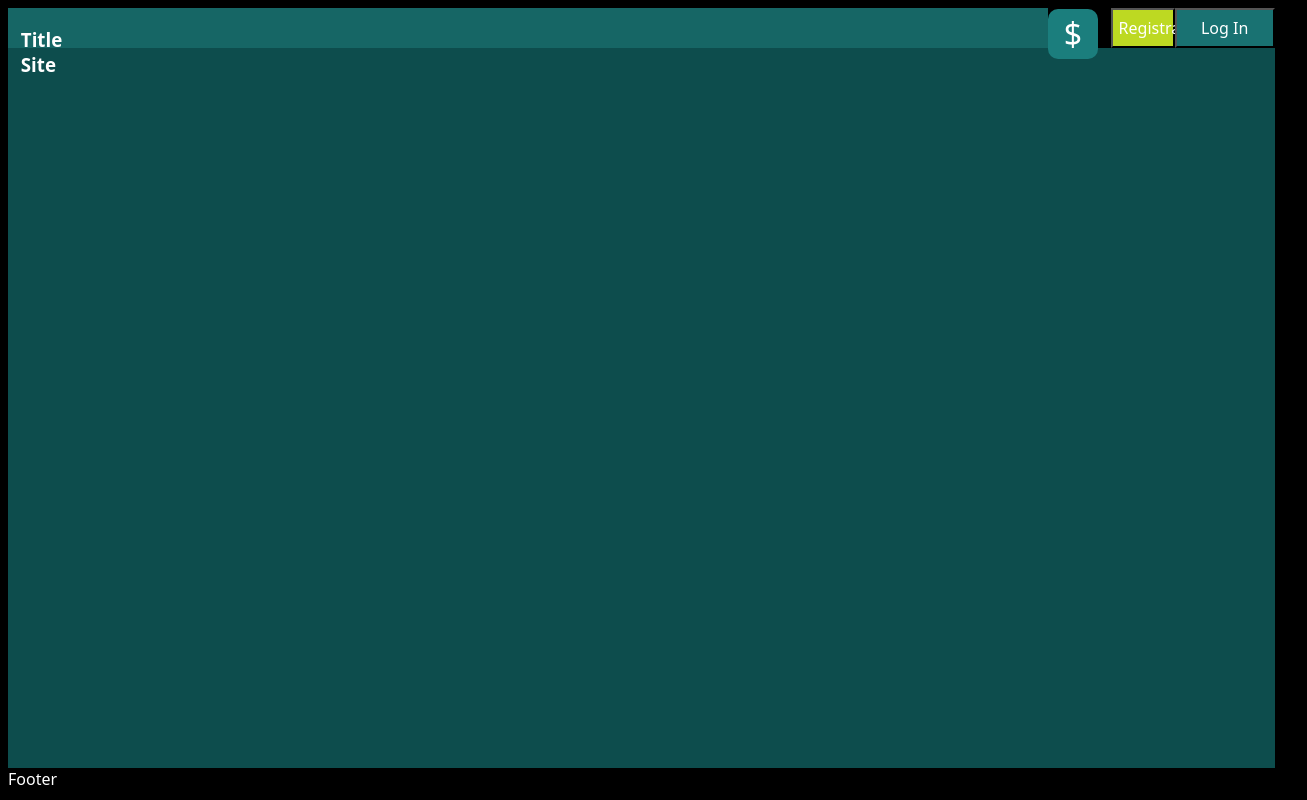
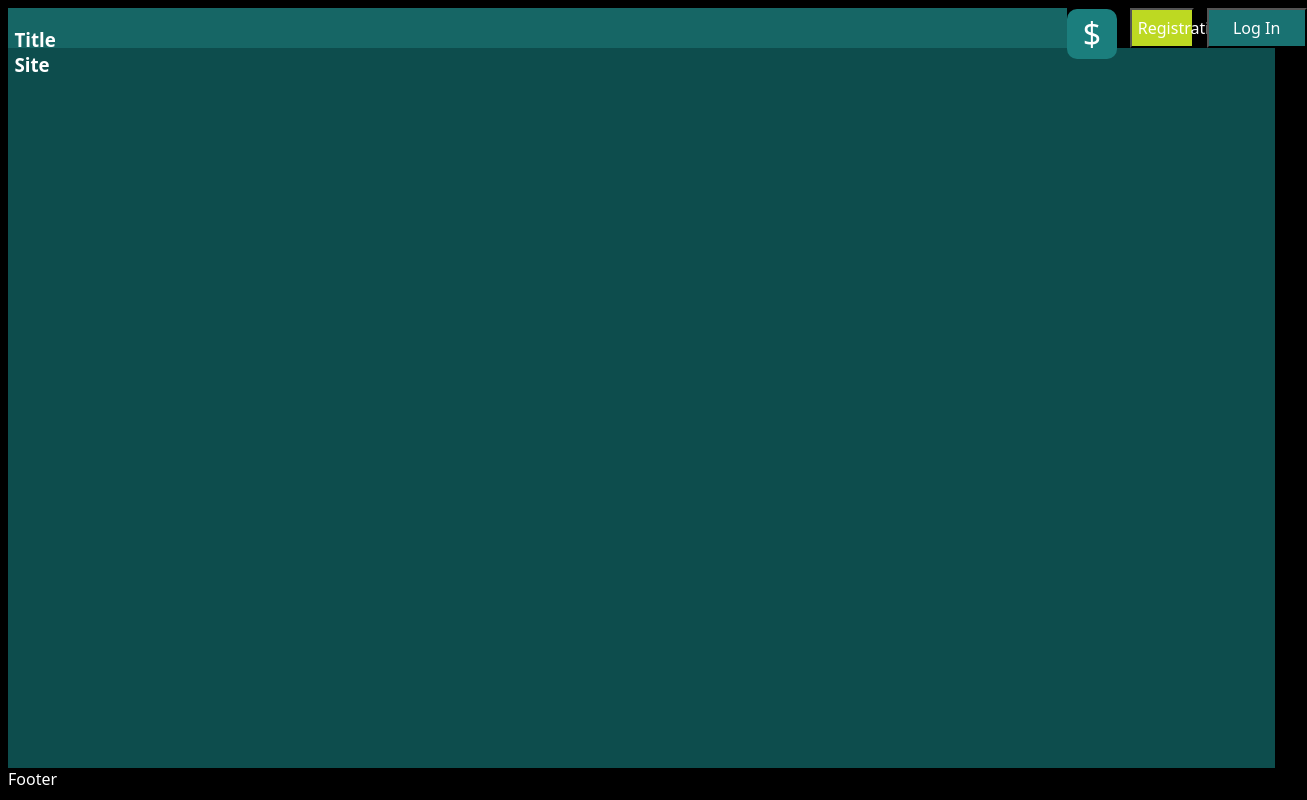
Before and after one commit to LouisWackenier/Payment-Process, a React (Vite) app: page / in a window 1280 px wide. Shown: the whole page, 1307 px wide, since content can reach past the window. Built offline with nearby package versions, Linux system fonts and the light colour scheme.

Commit message:
Made changes to the navbar

```diff
--- a/src/components/Navbar.jsx
+++ b/src/components/Navbar.jsx
@@ -11,7 +11,7 @@ const MainContainer = styled.div`
 
 const Title = styled.h3`
    background-color: transparent;
-   margin-left: 1vw;
+   margin-left: 0.5vw;
 `;
 
 const DepositButton = styled.button`
@@ -30,6 +30,7 @@ const RegistrationButton = styled.button`
     font-size: 1rem;
     width: 5vw;
 
+    margin-right: 1vw;
     margin-left: 1vw;
 `;
 
@@ -42,7 +43,7 @@ const LogInButton = styled.button`
 const ButtonContainer = styled.div`
     display: flex;
     text-align: right;
-    margin-left: 77vw;
+    margin-left: 79vw;
 `;
 
 const Navbar = () => {
```
